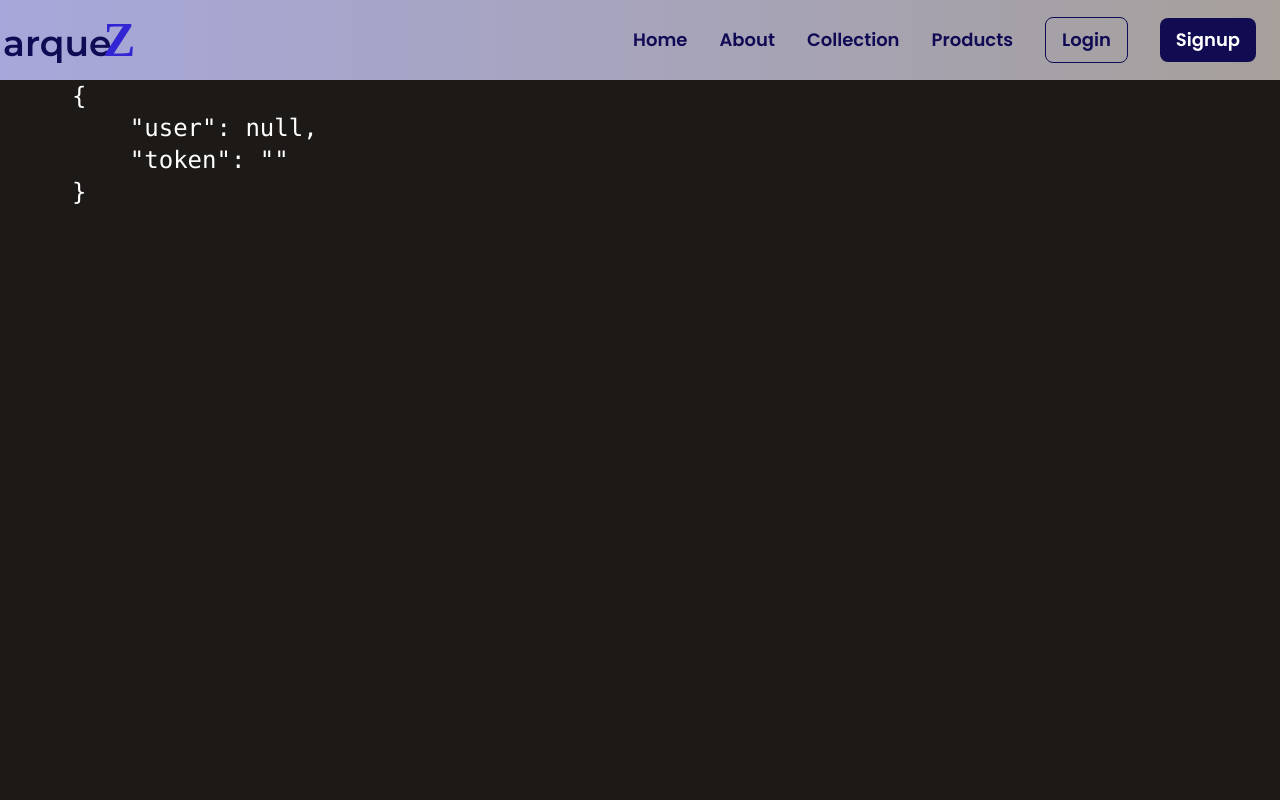
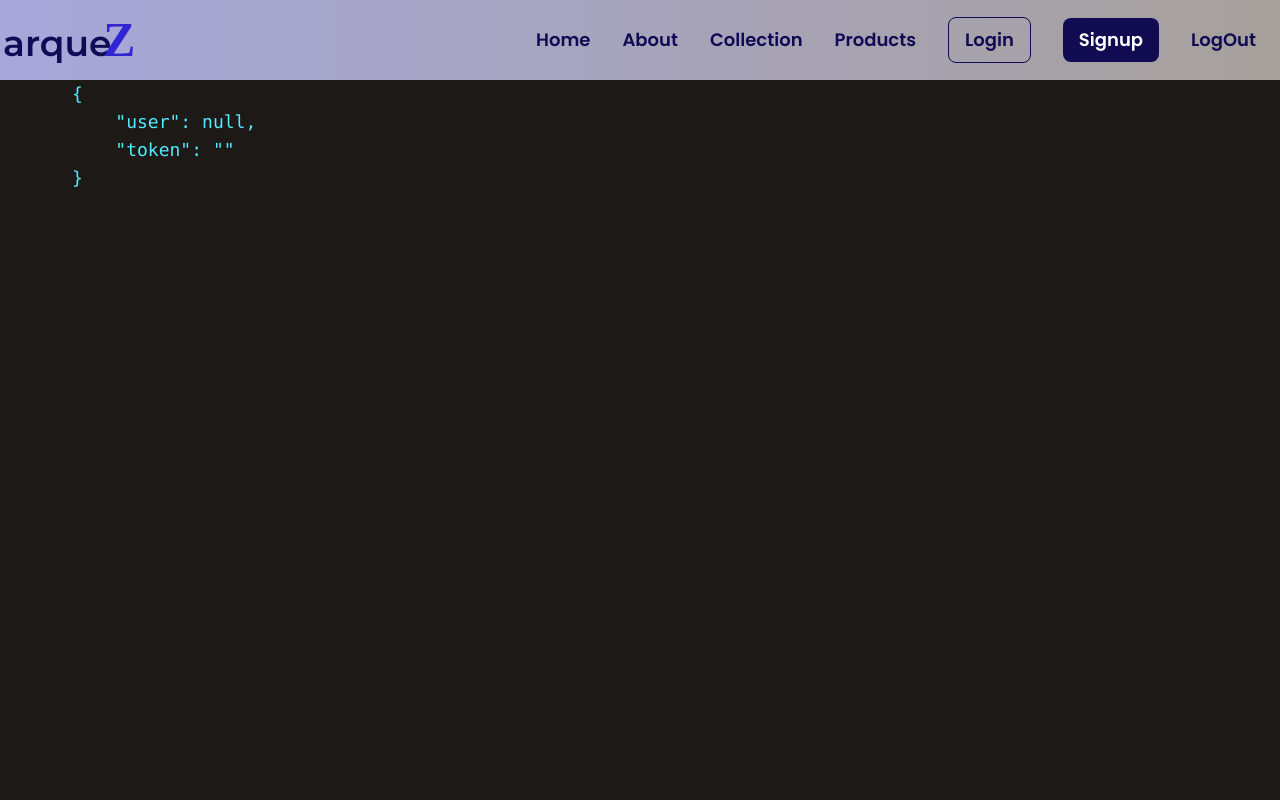
Before and after one commit to Zareel/fullstack_eocmm, a React (Vite) app in the folder client/: page / in a window 1280 px wide. Shown: the top 800 px of the page. Built offline with nearby package versions, Linux system fonts and the light colour scheme; a web font is replaced by a local one.

Commit message:
Logout working

```diff
--- a/client/src/components/Layout/Navbar.jsx
+++ b/client/src/components/Layout/Navbar.jsx
@@ -1,11 +1,36 @@
-import React, { useState } from "react";
+import axios from "axios";
+import React, { useState, useContext } from "react";
 import { NavLink } from "react-router-dom";
+import { toast } from "sonner";
+import AuthContext from "../../context/AuthContext";
 
 const Navbar = () => {
   const [isOpen, setIsOpen] = useState(false);
+  const {auth, setAuth} = useContext(AuthContext)
+
+  // logout
+  const handleLogout = async()=>{
+    try{
+      const {data} = await axios.post("http://localhost:4000/api/v1/auth/logout")
+      if(data.success){
+        toast.success(data.message)
+        setAuth({
+          ...auth,
+          user:null,
+          token:""
+        })
+        localStorage.removeItem("auth")
+
+      }
+
+    }catch(error){
+      console.log(error)
+      toast.error(`Something went wrong while logging out`)
+    }
+  }
 
   return (
-    <nav className="bg-gradient-to-r from-[#A7A7DB] to-stone-400 shadow-md ">
+    <nav className="bg-linear-to-r from-[#A7A7DB] to-stone-400 shadow-md ">
       <div className="max-w-7xl mx-auto px-6 py-4 flex justify-between items-center">
         {/* Logo */}
         <div className="flex items-center justify-center  w-12 h-12 rounded-full dark:bg-purple-600">
@@ -54,6 +79,7 @@ const Navbar = () => {
           >
             Signup
           </NavLink>
+          <NavLink onClick={handleLogout}>LogOut </NavLink>
         </ul>
 
         {/* Mobile Menu Button */}
--- a/client/src/context/AuthContext.jsx
+++ b/client/src/context/AuthContext.jsx
@@ -1,4 +1,4 @@
-import { useState, createContext } from "react";
+import { useState,useEffect, createContext } from "react";
 
 
 const AuthContext = createContext()
@@ -8,6 +8,22 @@ export const AuthContextProvider = ({children}) => {
         user:null,
         token:""
     })
+
+    // local storage
+    useEffect(() =>{
+        const data = localStorage.getItem("auth")
+        if(data){
+            const parseData = JSON.parse(data)
+            setAuth({
+                ...auth,
+                user:parseData.user,
+                token:parseData.token
+            })
+        }
+        // eslint-disable-next-line
+    } ,[])
+
+
     return(
         <AuthContext.Provider value={{auth, setAuth}}>{children}</AuthContext.Provider>
     )
--- a/client/src/pages/Home.jsx
+++ b/client/src/pages/Home.jsx
@@ -6,7 +6,7 @@ import AuthContext from '../context/AuthContext'
 const Home = () => {
   const {auth, setAuth} = useContext(AuthContext)
   return (
-    <div className='min-h-screen bg-stone-900 px-18 text-white text-2xl'>
+    <div className='min-h-screen bg-stone-900 px-18  text-lg text-cyan-300'>
         <Helmet>
             <title>MarqueZ-Home</title>
         </Helmet>
--- a/client/src/pages/Login.jsx
+++ b/client/src/pages/Login.jsx
@@ -25,6 +25,7 @@ const Login = () => {
           user:data.user,
           token:data.token
         })
+        localStorage.setItem("auth", JSON.stringify(data))
         navigate("/")
       }else{
         toast.error(data.message)
```
